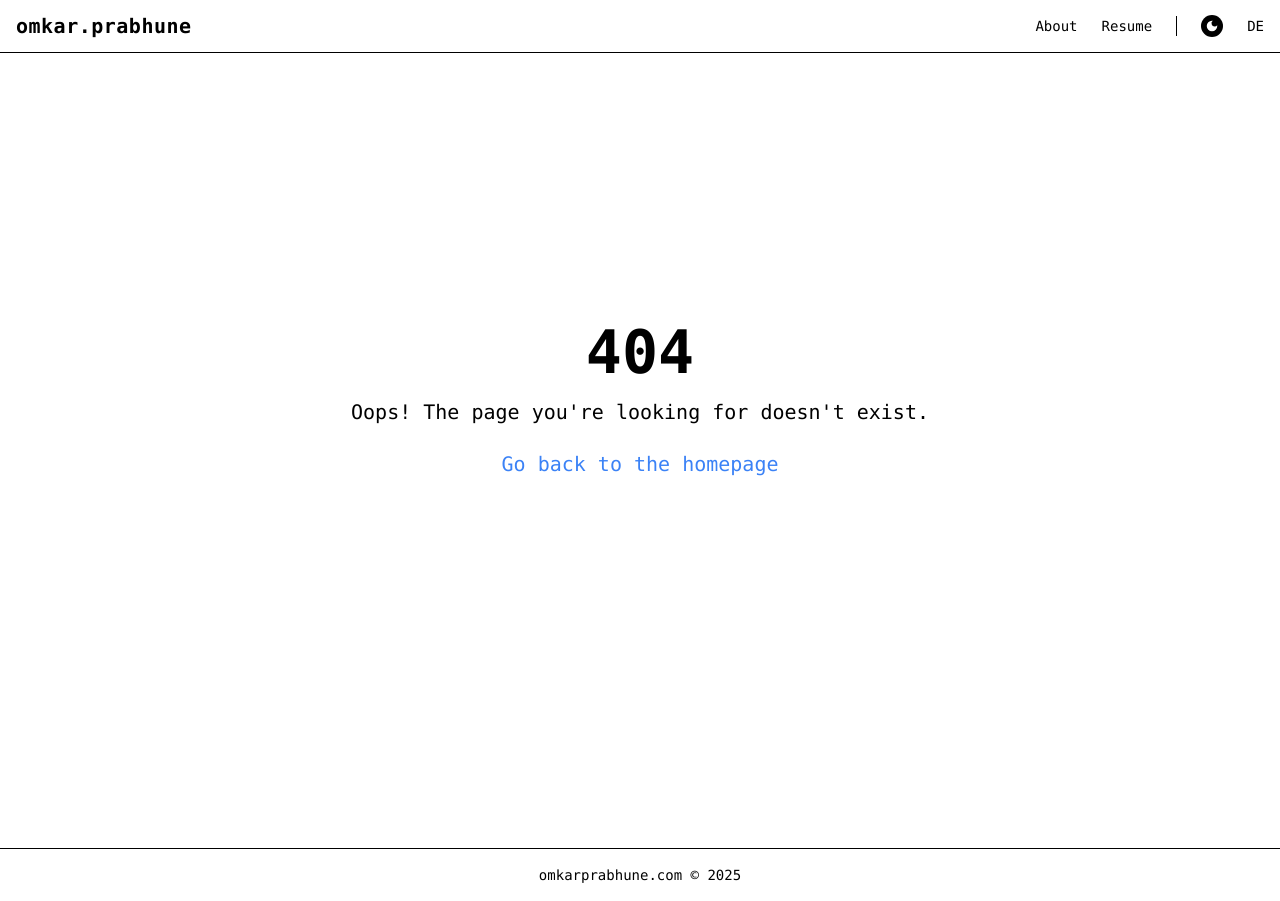
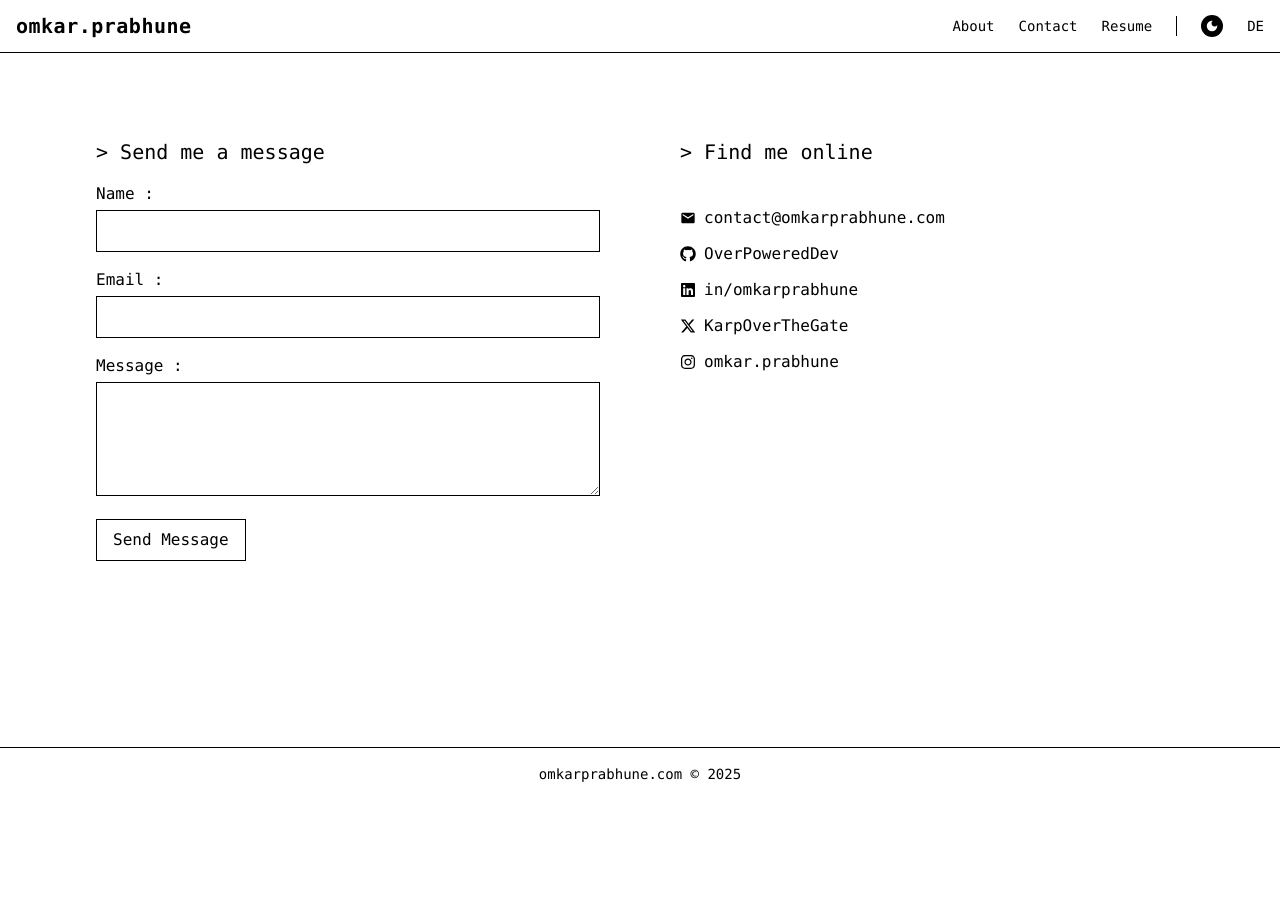
Before and after one commit to OverPoweredDev/Portfolio, a React (Create React App) app: page /links in a window 1280 px wide. Before the commit this address had no page. After the commit the page ends 800 px from the top, so only its background shows below. Built offline with nearby package versions, Linux system fonts and the light colour scheme.

Commit message:
add linktree page

```diff
--- a/src/App.js
+++ b/src/App.js
@@ -2,17 +2,27 @@ import { BrowserRouter as Router, Routes, Route } from "react-router-dom";
 import Navbar from "./components/navbar/Navbar";
 import Portfolio from "./pages/Portfolio";
 import NotFound from "./pages/NotFound";
+import LinkTree from "./pages/LinkTree";
 import Footer from "./components/Footer";
 
 function App() {
   return (
     <Router>
-      <div className="bg-light-bg text-light-text dark:bg-dark-bg dark:text-dark-text font-mono">
+      <div className="min-h-screen flex flex-col bg-light-bg text-light-text dark:bg-dark-bg dark:text-dark-text font-mono">
         <Navbar />
-        <Routes>
-          <Route path="/" element={<Portfolio />} />
-          <Route path="*" element={<NotFound />} />
-        </Routes>
+        <main className="flex-1 flex items-center justify-center">
+          <Routes>
+            <Route path="/" element={<Portfolio />} />
+            <Route path="/home" element={<Portfolio />} />
+            <Route path="/about" element={<Portfolio />} />
+
+            <Route path="/contact" element={<LinkTree />} />
+            <Route path="/links" element={<LinkTree />} />
+            <Route path="/linktree" element={<LinkTree />} />
+
+            <Route path="*" element={<NotFound />} />
+          </Routes>
+        </main>
         <Footer />
       </div>
     </Router>
--- /dev/null
+++ b/src/components/Connect.jsx
@@ -0,0 +1,151 @@
+import { useState, useRef } from "react";
+import { FaGithub, FaInstagram, FaLinkedin } from "react-icons/fa";
+import { MdEmail } from "react-icons/md";
+import { useTranslation } from "react-i18next";
+import emailjs from "@emailjs/browser";
+import { FaXTwitter } from "react-icons/fa6";
+
+export default function Connect() {
+  const { t } = useTranslation();
+  const [submitted, setSubmitted] = useState(false);
+  const [loading, setLoading] = useState(false);
+  const form = useRef(null);
+
+  const handleSubmit = (e) => {
+    e.preventDefault();
+    setLoading(true);
+
+    emailjs
+      .sendForm(
+        process.env.REACT_APP_EMAILJS_SERVICE_ID,
+        process.env.REACT_APP_EMAILJS_TEMPLATE_ID,
+        form.current,
+        process.env.REACT_APP_EMAILJS_PUBLIC_KEY
+      )
+      .then(
+        () => {
+          setSubmitted(true);
+          setLoading(false);
+        },
+        (error) => {
+          console.error("EmailJS Error:", error.text);
+          setLoading(false);
+          alert("Something went wrong. Please try again.");
+        }
+      );
+  };
+
+  return (
+    <div
+      id="contact"
+      className="max-w-6xl mx-auto grid md:grid-cols-2 gap-20 p-8"
+    >
+      <div>
+        <h2 className="text-xl mb-4">
+          &gt; {t("homepage.contact.send-me-a-message")}
+        </h2>
+        {submitted ? (
+          <p className="text-mono">
+            &gt; {t("homepage.contact.message-recieved")}
+          </p>
+        ) : (
+          <form ref={form} onSubmit={handleSubmit} className="space-y-4">
+            <div>
+              <label htmlFor="name">{t("homepage.contact.name")} :</label>
+              <input
+                type="text"
+                name="from_name"
+                id="name"
+                className="w-full border border-light-text dark:border-dark-text text-light-text dark:text-dark-text bg-light-bg dark:bg-dark-bg p-2 mt-1"
+                required
+              />
+            </div>
+            <div>
+              <label htmlFor="email">{t("homepage.contact.email")} :</label>
+              <input
+                type="email"
+                name="reply_to"
+                id="email"
+                className="w-full border border-light-text dark:border-dark-text text-light-text dark:text-dark-text bg-light-bg dark:bg-dark-bg p-2 mt-1"
+                required
+              />
+            </div>
+            <div>
+              <label htmlFor="message">{t("homepage.contact.message")} :</label>
+              <textarea
+                name="message"
+                id="message"
+                rows="4"
+                className="w-full border border-light-text dark:border-dark-text text-light-text dark:text-dark-text bg-light-bg dark:bg-dark-bg p-2 mt-1"
+                required
+              ></textarea>
+            </div>
+            <button
+              type="submit"
+              disabled={loading}
+              className="border border-light-text dark:border-dark-text px-4 py-2 hover:bg-black hover:text-white transition"
+            >
+              {loading
+                ? t("homepage.contact.sending-message")
+                : t("homepage.contact.send-message")}
+            </button>
+          </form>
+        )}
+      </div>
+
+      <address className="not-italic">
+        <h2 className="text-xl mb-10">
+          &gt; {t("homepage.contact.find-me-online")}
+        </h2>
+        <ul className="space-y-3">
+          <li>
+            <a
+              href="mailto:contact@omkarprabhune.com"
+              className="flex items-center gap-2 hover:underline"
+            >
+              <MdEmail /> contact@omkarprabhune.com
+            </a>
+          </li>
+          <li>
+            <a
+              href="https://github.com/OverPoweredDev"
+              className="flex items-center gap-2 hover:underline"
+              target="_blank"
+              rel="noreferrer"
+            >
+              <FaGithub /> OverPoweredDev
+            </a>
+          </li>
+          <li>
+            <a
+              href="https://linkedin.com/in/omkarprabhune"
+              className="flex items-center gap-2 hover:underline"
+              target="_blank"
+              rel="noreferrer"
+            >
+              <FaLinkedin /> in/omkarprabhune
+            </a>
+          </li>
+          <li>
+            <a
+              href="https://x.com/KarpOverTheGate"
+              className="flex items-center gap-2 hover:underline"
+              target="_blank"
+              rel="noreferrer"
+            >
+              <FaXTwitter /> KarpOverTheGate
+            </a>
+          </li>
+          <li>
+            <a
+              href="https://www.instagram.com/omkar.prabhune/"
+              className="flex items-center gap-2 hover:underline"
+            >
+              <FaInstagram /> omkar.prabhune
+            </a>
+          </li>
+        </ul>
+      </address>
+    </div>
+  );
+}
--- a/src/components/navbar/Navbar.jsx
+++ b/src/components/navbar/Navbar.jsx
@@ -17,6 +17,11 @@ export default function Navbar() {
           <li>
             <Link to="/" className="hover:underline">
               {t("navbar.about")}
+            </Link>
+          </li>
+          <li>
+            <Link to="/contact" className="hover:underline">
+              {t("navbar.contact")}
             </Link>
           </li>
           <li>
--- /dev/null
+++ b/src/pages/LinkTree.jsx
@@ -0,0 +1,9 @@
+import Connect from "../components/Connect";
+
+export default function LinkTree() {
+  return (
+    <div className="w-screen">
+      <Connect />
+    </div>
+  );
+}
--- a/src/pages/NotFound.jsx
+++ b/src/pages/NotFound.jsx
@@ -2,7 +2,7 @@ import { Link } from "react-router-dom";
 
 export default function NotFound() {
   return (
-    <div className="flex flex-col items-center justify-center h-lvh text-center">
+    <div className="flex grow flex-col items-center justify-center text-center">
       <h1 className="text-4xl md:text-6xl font-bold mb-4">404</h1>
       <p className="text-lg md:text-xl mb-6">
         Oops! The page you're looking for doesn't exist.
--- a/src/pages/Portfolio.jsx
+++ b/src/pages/Portfolio.jsx
@@ -3,7 +3,7 @@ import ScrollHint from "../components/homepage/dividers/ScrollHint";
 import Timeline from "../components/homepage/Timeline";
 import Skills from "../components/homepage/Skills";
 import Line from "../components/homepage/dividers/Line";
-import Contact from "../components/homepage/Contact";
+import HomepageContact from "../components/homepage/Contact";
 import Projects from "../components/homepage/projects/Projects";
 
 export default function Portfolio() {
@@ -15,7 +15,7 @@ export default function Portfolio() {
       <Projects />
       <Line />
       <Skills />
-      <Contact />
+      <HomepageContact />
     </div>
   );
 }
```
Also changed, not shown: src/components/homepage/Contact.jsx (+3 -130 lines).
